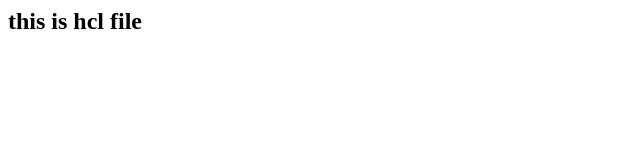
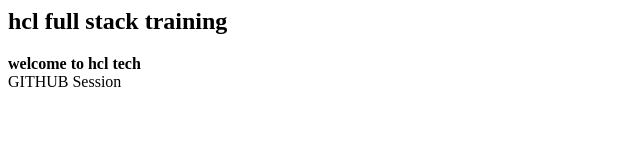
Before and after one commit to gaurav01-code/hclTuesday1758, a plain HTML site: page index.html in a window 1280 px wide. Shown: the whole page, without its empty margins (0-640 px from the left). Drawn offline with Linux system fonts and the light colour scheme.

Commit message:
Update page content

```diff
--- a/index.html
+++ b/index.html
@@ -1,6 +1,7 @@
 <html>
   <body>
-    <h2> this is hcl file
-    </h2>
+    <h2> hcl full stack training </h2>
+    <b> welcome to hcl tech</b>
+    <div>GITHUB Session</div>
   </body>
 </html>
```
